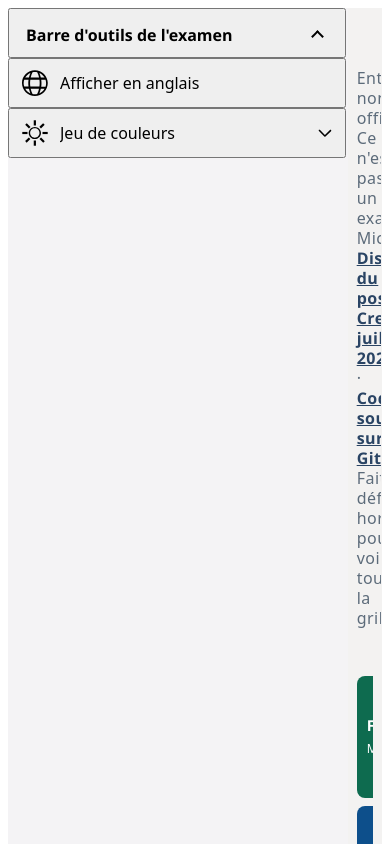
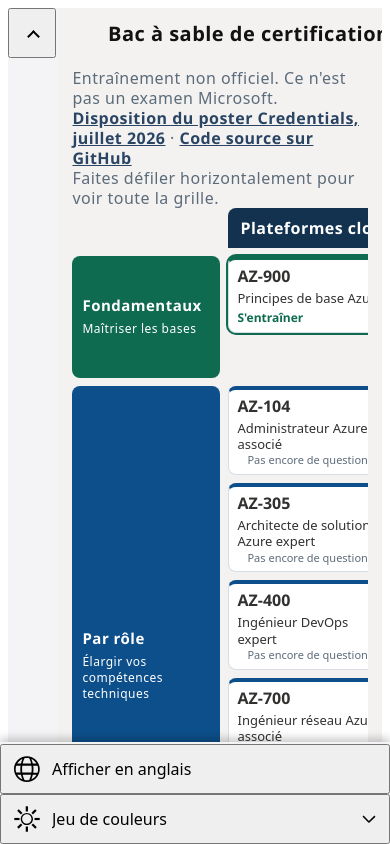
Before and after one commit to knoel99/azure-certification-sandbox, a website: page web/index.html in a window 390 px wide. Both pictures are taken after a click on the button "Barre d'outils de l'examen". Shown: the top 844 px of the page. Drawn offline with Linux system fonts and the light colour scheme.

Commit message:
Corrige la barre d'outils étendue sur mobile
Sur écran étroit, la barre étendue repoussait le contenu sur 340px
et rendait le poster incliquable. Elle s'affiche désormais en
panneau inférieur et se referme d'un clic à l'extérieur. Les
sélecteurs e2e visaient data-action=home-quiet, porté à la fois par
le bouton Menu principal et le bouton Retour/Accueil : ils ciblent
maintenant les boutons de navigation par leur id.

```diff
--- a/web/css/ms-app.css
+++ b/web/css/ms-app.css
@@ -243,6 +243,35 @@
   .item-row .case-pane { width: 100%; max-height: 38vh; border-right: 0; border-bottom: 1px solid var(--ms-item-outline-color, #d4d4d4); }
   .eframeWrapper .drag, .eframeWrapper .build { grid-template-columns: 1fr; }
   .device-big #ControlPanelFrameID { width: 50px; min-width: 50px; }
+  html.device-big.tb-menu-big #ControlPanelFrameID.toolbar-container {
+    flex: 0 0 50px;
+    width: 50px;
+    min-width: 50px;
+    max-width: 50px;
+  }
+  html.device-big.tb-menu-big #ToolBar.tb-menu {
+    position: fixed;
+    left: 0;
+    right: 0;
+    bottom: 0;
+    top: auto;
+    z-index: 40;
+    max-height: 45vh;
+    overflow: auto;
+    background: var(--ms-tb-gray);
+    border-top: 2px solid var(--ms-tb-gray-border);
+    box-shadow: 0 -4px 8px rgba(0, 0, 0, .2);
+  }
+  html.device-big.tb-menu-big #MenuToggle .mt-text {
+    border: 0 !important;
+    clip: rect(0, 0, 0, 0) !important;
+    height: 1px !important;
+    width: 1px !important;
+    margin: -1px !important;
+    overflow: hidden !important;
+    padding: 0 !important;
+    position: absolute !important;
+  }
 }
 
 #alertContainer.modal-back {
```
Also changed, not shown: web/e2e/controls.spec.js (+1 -1 lines), web/e2e/helpers.js (+1 -1 lines).
